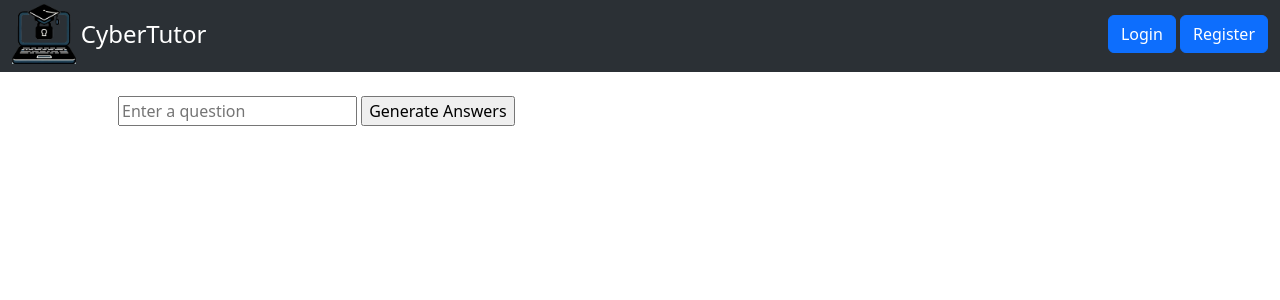
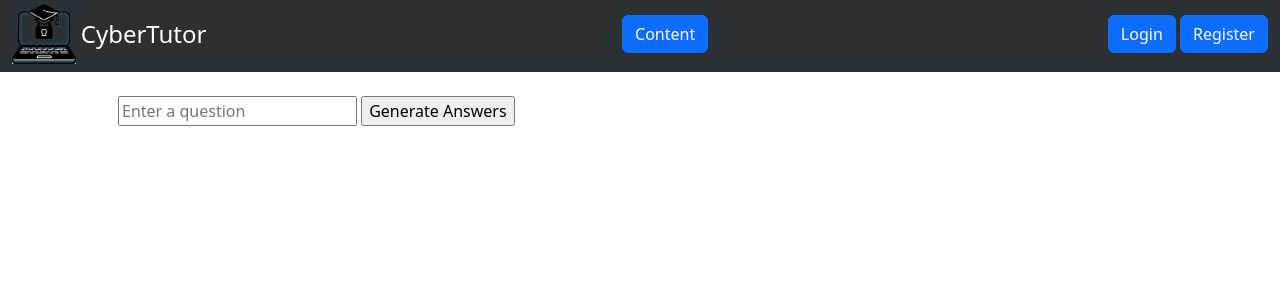
Before and after one commit to Cyber-Tutor/Cyber-Tutor-Backend, a Django app: page /learning_modules/content/ in a window 1280 px wide. Shown: the top 300 px of the page. Run offline with Django 5.2, Linux system fonts and the light colour scheme.

Commit message:
Add: Button to navbar for content page

```diff
--- a/templates/base.html
+++ b/templates/base.html
@@ -20,6 +20,7 @@
                 aria-controls="navbarToggler" aria-expanded="false" aria-label="Navbar toggler">
                 <span class="navbar-toggler-icon"></span>
             </button>
+            <a class="btn btn-primary" href="{% url 'content' %}">Content</a>
             <div class="float-right">
                 {% if user.is_authenticated %}
                     <form action="{% url 'logout' %}" method="post">
```
